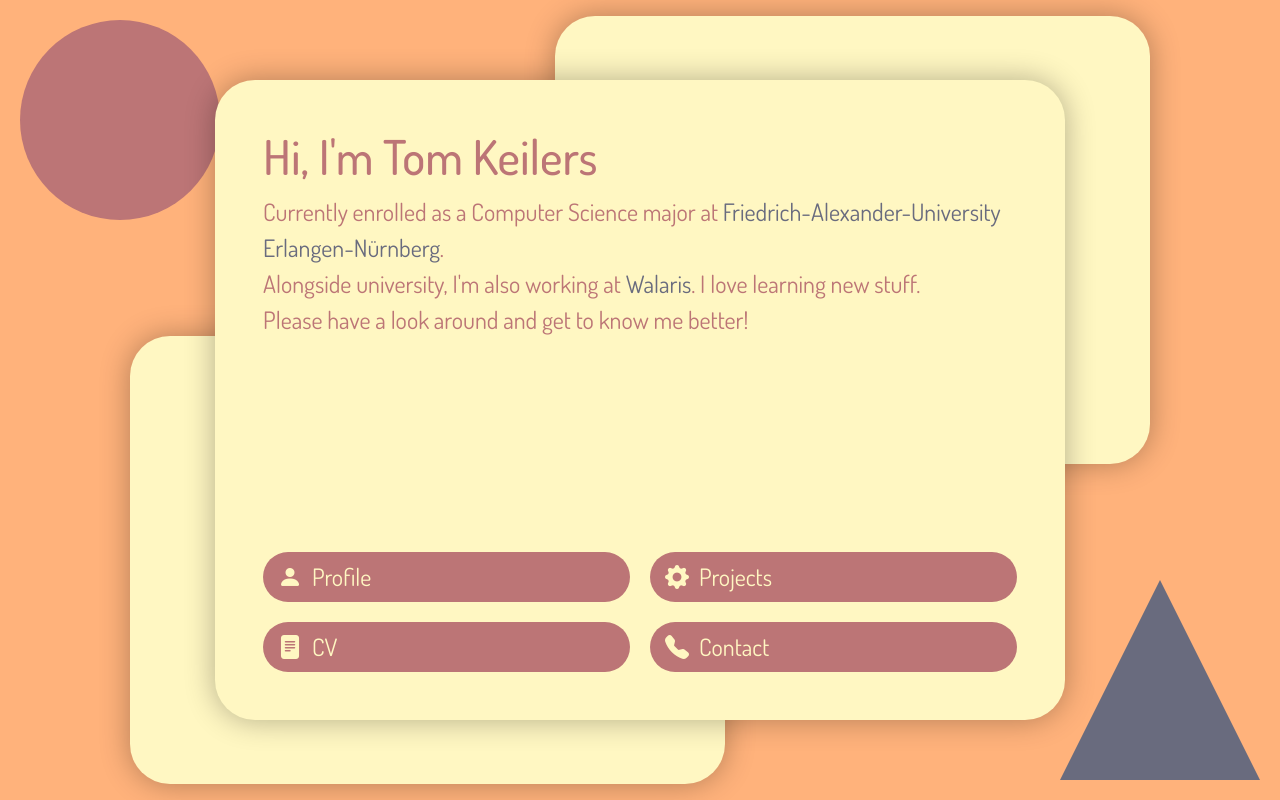
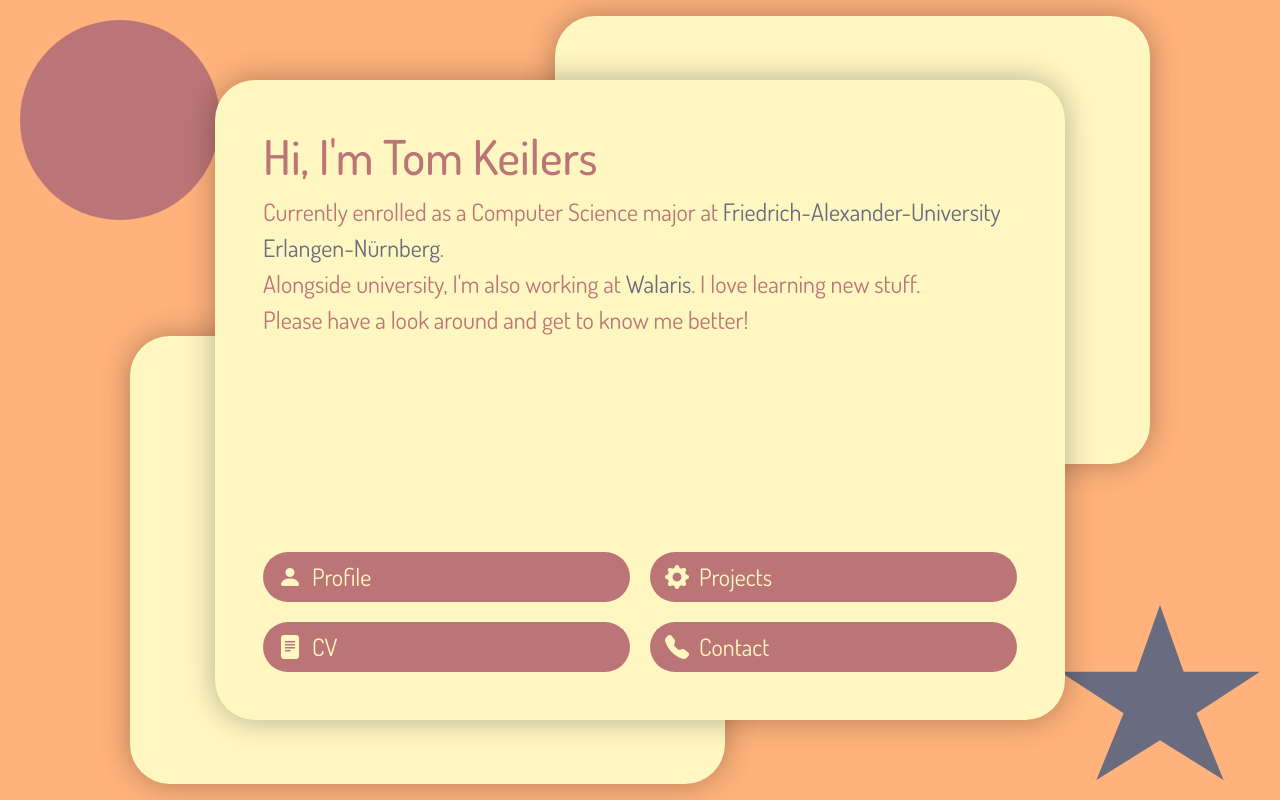
Before and after one commit to nxdxl/cv-website, a Flask app: page / in a window 1280 px wide. Run offline with Flask 3, Linux system fonts and the light colour scheme.

Commit message:
triangle is now a star and it's rotating

```diff
--- a/static/animations.js
+++ b/static/animations.js
@@ -1,14 +1,11 @@
-// const list_items = document.getElementsByClassName("list-item");
 const content_wrapper = document.getElementById("home");
 const heading_container = document.getElementById("heading-container");
 const rectangle_top_right = document.getElementById("rectangle-top-right");
 const rectangle_bottom_left = document.getElementById("rectangle-bottom-left");
 const content = document.getElementById("content");
 const menu = document.getElementById("menu-container");
-
-const contact = document.getElementById("contact-item");
-
 const list_items = document.querySelectorAll(".list-item");
+const triangle = document.getElementById("bottom-right-triangle");
 
 function hasClass(element, clsName) {
         return(' ' + element.className + ' ').indexOf(' ' + clsName + ' ') > -1;
@@ -24,6 +21,7 @@ function removeAnimation() {
     heading_container.classList.add("introduce");
     content.classList.add("introduce");
     menu.classList.add("introduce");
+    triangle.classList.remove("rotate");
 }
 
 function addAnimation() {
@@ -48,6 +46,7 @@ list_items.forEach(item => {
         content.classList.add("vanish");
         heading_container.classList.add("vanish");
         menu.classList.add("vanish");
+        triangle.classList.add("rotate");
         setTimeout(addAnimation, 500);
     });
 });
--- a/static/autumn.css
+++ b/static/autumn.css
@@ -192,6 +192,7 @@ body {
     min-height: 100vh;
     font-family: Dosis, sans-serif;
     font-size: 1.5em;
+    overflow: hidden;
     /* fixes mobile viewport bug/feature */
     min-height: -webkit-fill-available;
 }
@@ -376,6 +377,13 @@ i {
     }
 }
 
+@Keyframes rotate {
+    0% {}
+    100% {
+        transform: rotate(720deg);
+    }
+}
+
 /*-------------------------------------------------------*/
 /*-----------------------Keyframes-----------------------*/
 /*-------------------------------------------------------*/
@@ -394,9 +402,15 @@ i {
 
 .triangle {
     width: 200px;
-    height: 200px;
+    height: 175px;
     background: var(--autumn-blue);
-    clip-path: polygon(0% 100%, 50% 0%, 100% 100%);
+    /* clip-path: polygon(0% 100%, 50% 0%, 100% 100%); */
+    clip-path: polygon(50% 0%, 61.8% 38.2%, 100% 38.2%, 68.2% 61.8%, 81.8% 100%, 50% 77.3%, 18.2% 100%, 31.8% 61.8%, 0% 38.2%, 38.2% 38.2%);
+}
+
+.rotate {
+    transform-origin: 50% 55%;
+    animation: rotate 1s ease-in-out;
 }
 
 .top-left {
@@ -471,11 +485,11 @@ i {
         display: flex;
         flex-direction: column;
         margin: 0;
-        display: none;
+        /* display: none; */
     }
 }
 
-@media only screen and (max-height: 20em) {
+@media only screen and (max-height: 22em) {
     .menu-container {
         display: none;
     }
--- a/templates/home.html
+++ b/templates/home.html
@@ -1,34 +1,27 @@
 {% extends "layout.html" %}
 {% block content %}
-<div class="sub-rectangle bottom-left" id="rectangle-bottom-left"></div>
-<div class="sub-rectangle top-right" id="rectangle-top-right"></div>
-<div class="content-wrapper" id="home">
 <div class="heading-container" id="heading-container">
     <h1>Hi, I'm Tom Keilers</h1>
 </div>
 <div class="content" id="content">
     <p>
     {% if language == "de" %}
-        Momentan Informatikstudent an der <a class="visible-link" href="https://fau.de">Friedrich-Alexander-University Erlangen-Nürnberg</a>.<br> Neben der Uni Werkstudent bei <a class="visible-link" href="https://walaris.com">Walaris</a>. Ich mag es neue Dinge zu lernen. Bitte, schau dich gerne um! Fühl dich ganz wie zu Hause.
+    Momentan Informatikstudent an der <a class="visible-link" href="https://fau.de" target="_blank" rel="noopener noreferrer">Friedrich-Alexander-University Erlangen-Nürnberg</a>.<br> Neben der Uni Werkstudent bei <a class="visible-link" href="https://walaris.com" target="_blank" rel="noopener noreferrer">Walaris</a>. Ich mag es neue Dinge zu lernen. Bitte, schau dich gerne um! Fühl dich ganz wie zu Hause.
     {% elif language == "en" %}
-    Currently enrolled as a Computer Science major at <a class="visible-link" href="https://fau.de">Friedrich-Alexander-University Erlangen-Nürnberg</a>.<br> Alongside university, I'm also working at <a class="visible-link" href="https://walaris.com">Walaris</a>. I love learning new stuff.<br> Please have a look around and get to know me better!
+    Currently enrolled as a Computer Science major at <a class="visible-link" href="https://fau.de" target="_blank" rel="noopener noreferrer">Friedrich-Alexander-University Erlangen-Nürnberg</a>.<br> Alongside university, I'm also working at <a class="visible-link" href="https://walaris.com" target="_blank" rel="noopener noreferrer">Walaris</a>. I love learning new stuff.<br> Please have a look around and get to know me better!
     {% elif language == "jp" %}
     {% endif %}
     </p>
-
     <!-- TODO make language -->
     <p id="bad"><br> This page is not supposed to be viewed in landscape mode...</p>
 </div>
 <div class="menu-container" id="menu-container">
-        <nav class="navbar">
     <ul class="menu-list" id="menu-list">
         <li class="list-item" id="profile-item"><i class="bi bi-person-fill"></i>Profile</li>
         <li class="list-item" id="projects-item"><i class="bi bi-gear-fill"></i>Projects</li>
         <li class="list-item" id="cv-item"><i class="bi bi-file-text-fill"></i>CV</li>
         <li class="list-item" id="contact-item"><i class="bi bi-telephone-fill"></i>Contact</li>
     </ul>
-        </nav>
-    </div>
 </div>
 <div class="content-wrapper" id="contact-form">
     Hallo
--- a/templates/layout.html
+++ b/templates/layout.html
@@ -18,10 +18,14 @@
     </head>
     <body>
         <div class="circle top-left"></div>
-        <div class="triangle bottom-right"></div>
+        <div class="triangle bottom-right" id="bottom-right-triangle"></div>
 
         <div class="main">
+            <div class="sub-rectangle bottom-left" id="rectangle-bottom-left"></div>
+            <div class="sub-rectangle top-right" id="rectangle-top-right"></div>
+            <div class="content-wrapper" id="home">
             {% block content %}{% endblock %}
+            </div>
         </div>
         <script src="https://cdn.jsdelivr.net/npm/bootstrap@5.2.3/dist/js/bootstrap.bundle.min.js" integrity="sha384-kenU1KFdBIe4zVF0s0G1M5b4hcpxyD9F7jL+jjXkk+Q2h455rYXK/7HAuoJl+0I4" crossorigin="anonymous"></script>
         <script src="https://cdn.jsdelivr.net/npm/@popperjs/core@2.11.6/dist/umd/popper.min.js" integrity="sha384-oBqDVmMz9ATKxIep9tiCxS/Z9fNfEXiDAYTujMAeBAsjFuCZSmKbSSUnQlmh/jp3" crossorigin="anonymous"></script>
```
Lines whose indentation alone changed are shown as unchanged.
